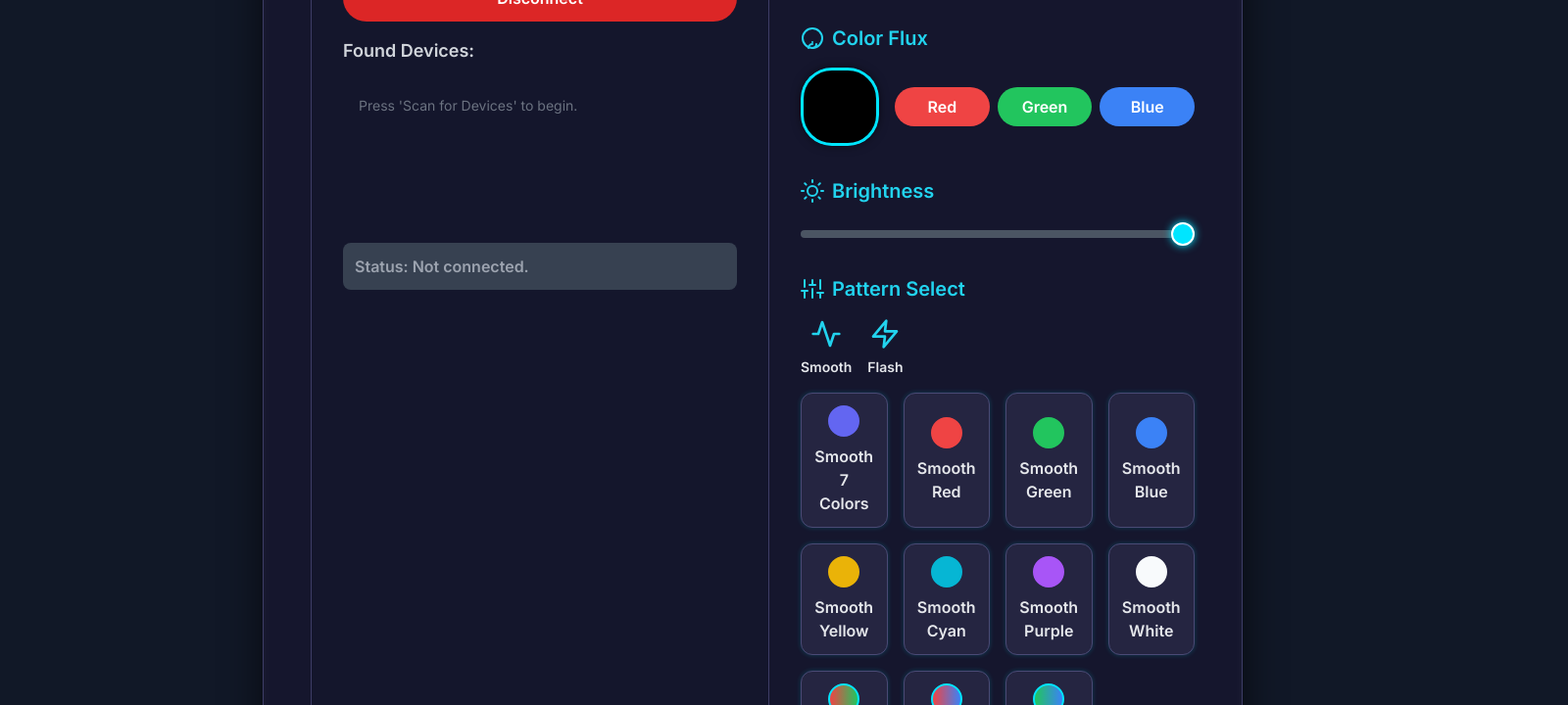
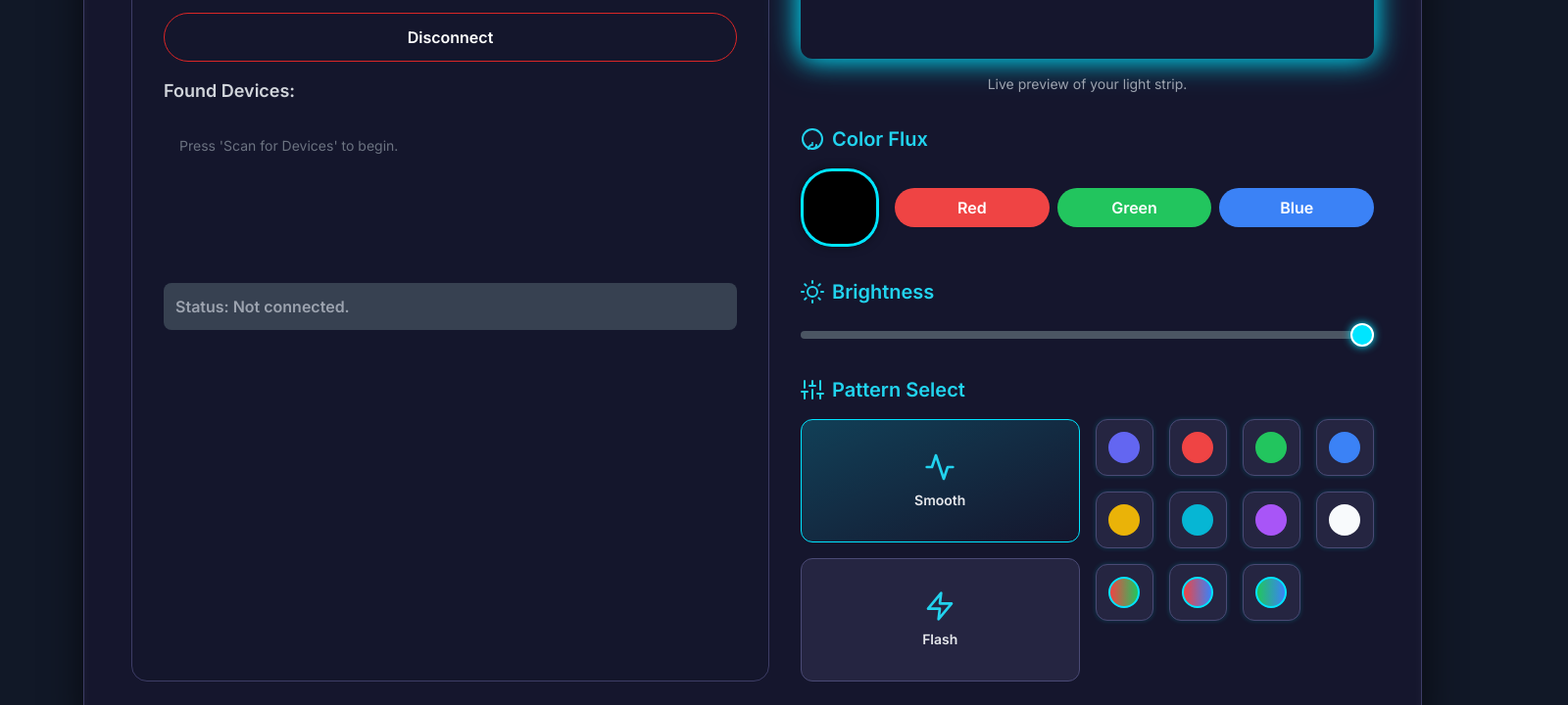
Before and after one commit to tecxick/PC-BTController-for-Duo-Strip, an Electron app: page LEDStringBTControllerElectron/index.html in a window 1600 px wide. Shown: the part 116-836 px from the top of the page at 98% size. Drawn offline with nearby package versions, Linux system fonts and the light colour scheme; no server answers.

Commit message:
added tooltips

```diff
--- a/LEDStringBTControllerElectron/index.html
+++ b/LEDStringBTControllerElectron/index.html
@@ -32,7 +32,7 @@
             border-radius: 1.5rem;
             box-shadow: 0 10px 40px rgba(0, 0, 0, 0.6), inset 0 0 10px rgba(255, 255, 255, 0.05);
             width: 100%;
-            max-width: 1000px;
+            max-width: 1366px;
             height: fit-content;
             padding: 3rem;
             border: 1px solid #3d3d66;
@@ -41,7 +41,7 @@
             gap: 2rem;
         }
 
-        @media (max-width: 768px) {
+        @media (max-width: 1366px) {
             .app-card {
                 flex-direction: column;
             }
@@ -257,6 +257,43 @@
             color: #ef4444;
             /* red-500 */
         }
+
+        /* New styles for the tabbed interface */
+        .tab-button {
+            flex: 1 1 0%;
+            padding: 1rem;
+            border-radius: 0.75rem;
+            transition-property: all;
+            transition-duration: 300ms;
+            background-color: #252541;
+            border: 1px solid #4a4a75;
+            cursor: pointer;
+            position: relative;
+        }
+
+        .tab-button.selected {
+            border-color: #00e5ff;
+            background: linear-gradient(to bottom right, rgba(0, 229, 255, 0.2), rgba(0, 229, 255, 0));
+        }
+
+        .tab-button:hover {
+            box-shadow: 0 0 10px rgba(0, 229, 255, 0.5);
+        }
+
+        .color-preset-circle {
+            width: 3rem;
+            height: 3rem;
+            border-radius: 50%;
+            cursor: pointer;
+            transition: all 0.2s ease;
+            box-shadow: 0 0 8px;
+            border: 2px solid;
+            position: relative;
+        }
+
+        .color-preset-circle:hover {
+            transform: scale(1.1);
+        }
     </style>
 </head>
 
@@ -278,13 +315,13 @@
                         class="bg-blue-600 hover:bg-blue-700 text-white font-bold py-3 px-6 rounded-full transition-colors duration-200">
                         Scan for Devices
                     </button>
-                    <button id="connectButton"
+                    <button id="connectButton" style="display: none;"
                         class="bg-green-600 hover:bg-green-700 text-white font-bold py-3 px-6 rounded-full transition-colors duration-200"
                         disabled>
                         Connect
                     </button>
                     <button id="disconnectButton"
-                        class="bg-red-600 hover:bg-red-700 text-white font-bold py-3 px-6 rounded-full transition-colors duration-200"
+                        class="border border-red-600 hover:bg-red-700 text-white font-bold py-3 px-6 rounded-full transition-colors duration-200"
                         disabled>
                         Disconnect
                     </button>
@@ -391,9 +428,12 @@
                         </svg>
                         Pattern Select
                     </h2>
-                    <div class="flex space-x-4 mb-4" id="patternTabs">
-                        <div id="smooth-tab" class="tab-button selected" data-pattern-group="smooth">
-                            <div class="flex flex-col items-center">
+                    <!-- New two-column layout: left = stacked tabs, right = pattern colors -->
+                    <div class="grid grid-cols-1 md:grid-cols-2 gap-4 items-start">
+                        <!-- Left column: stacked tab buttons (smooth above flash) -->
+                        <div class="flex flex-col gap-4">
+                            <div id="smooth-tab" class="tab-button selected w-full" data-pattern-group="smooth">
+                                <div class="flex flex-col items-center py-4">
                                     <svg xmlns="http://www.w3.org/2000/svg" class="h-8 w-8 text-cyan-400 mb-2"
                                         viewBox="0 0 24 24" fill="none" stroke="currentColor" stroke-width="2"
                                         stroke-linecap="round" stroke-linejoin="round">
@@ -402,8 +442,9 @@
                                     <span class="text-sm font-semibold">Smooth</span>
                                 </div>
                             </div>
-                        <div id="flash-tab" class="tab-button" data-pattern-group="flash">
-                            <div class="flex flex-col items-center">
+
+                            <div id="flash-tab" class="tab-button w-full" data-pattern-group="flash">
+                                <div class="flex flex-col items-center py-4">
                                     <svg xmlns="http://www.w3.org/2000/svg" class="h-8 w-8 text-cyan-400 mb-2"
                                         viewBox="0 0 24 24" fill="none" stroke="currentColor" stroke-width="2"
                                         stroke-linecap="round" stroke-linejoin="round">
@@ -413,8 +454,10 @@
                                 </div>
                             </div>
                         </div>
+
+                        <!-- Right column: pattern color buttons (rendered into this container by renderer.js) -->
                         <div id="pattern-options" class="grid grid-cols-2 sm:grid-cols-3 md:grid-cols-4 gap-4">
-                        <!-- Pattern options will be dynamically inserted here -->
+                            <!-- Pattern options will be dynamically inserted here by renderer.js -->
                         </div>
                     </div>
                 </div>
--- a/LEDStringBTControllerElectron/main.js
+++ b/LEDStringBTControllerElectron/main.js
@@ -4,7 +4,7 @@ const path = require("path");
 function createWindow() {
   const mainWindow = new BrowserWindow({
     width: 1600,
-    height: 780,
+    height: 1000,
     webPreferences: {
       preload: path.join(__dirname, "preload.js"),
       // enable web bluetooth support
--- a/LEDStringBTControllerElectron/renderer.js
+++ b/LEDStringBTControllerElectron/renderer.js
@@ -96,7 +96,8 @@ const renderPatterns = (group) => {
     button.style.backgroundColor = "#252541";
     button.style.border = "1px solid #4a4a75";
     button.style.boxShadow = "0 0 5px rgba(0, 229, 255, 0.2)";
-    button.textContent = pattern.name;
+    button.title = pattern.name;
+    // button.textContent = pattern.name;
     button.dataset.value = pattern.value;
 
     const colorCircle = document.createElement("div");
@@ -126,6 +127,7 @@ const renderPatterns = (group) => {
       button.style.border = "1px solid #00e5ff";
       currentPattern = pattern.value;
       console.log(`Pattern selected: ${currentPattern}`);
+      setPattern(currentPattern);
 
       // Update preview based on pattern
       if (pattern.name.includes("Smooth")) {
```
Lines whose indentation alone changed are shown as unchanged.
